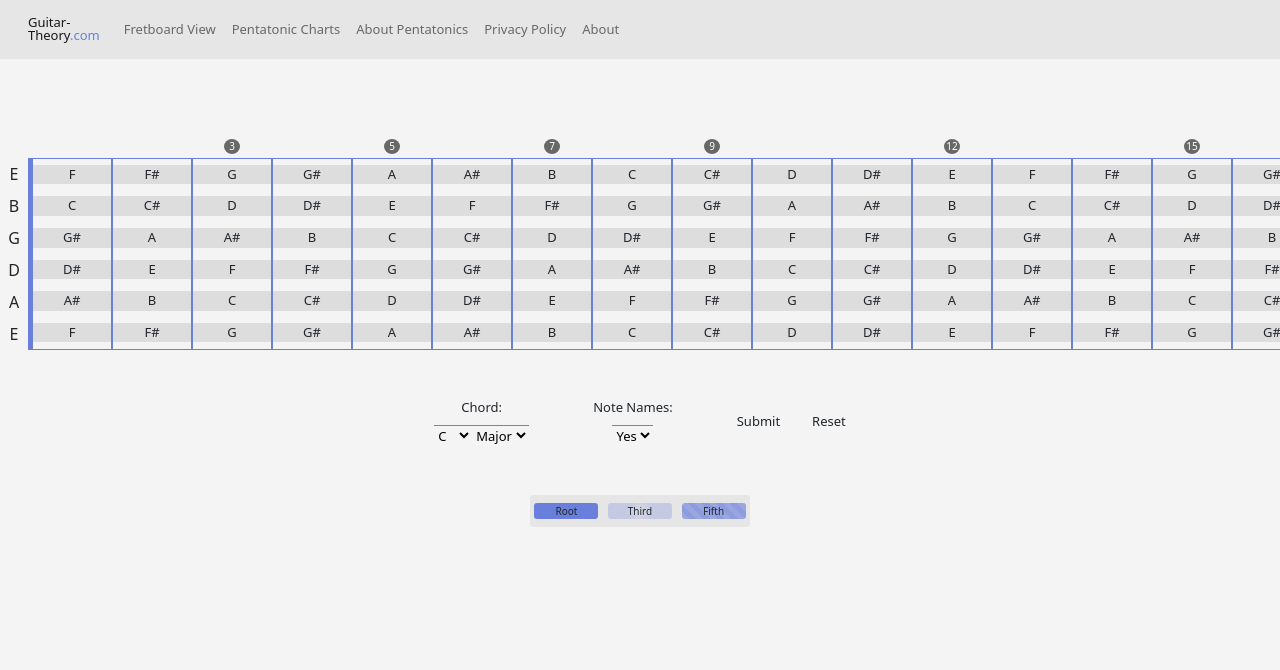
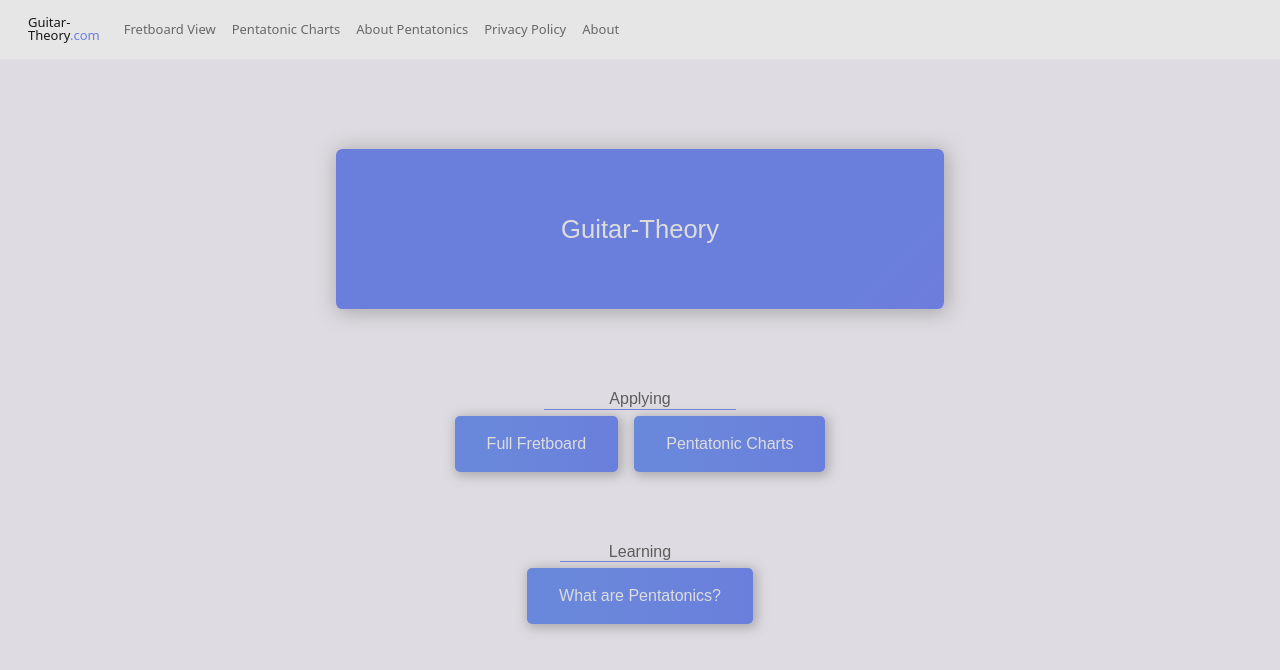
Before and after one commit to nvduran/guitar-theory-site, a React (Create React App) app: page / in a window 1280 px wide. Shown: the top 670 px of the page. Built offline with nearby package versions, Linux system fonts and the light colour scheme.

Commit message:
quick face lift

```diff
--- a/src/App.js
+++ b/src/App.js
@@ -6,6 +6,7 @@ import PrivacyPolicy from "./components/PrivacyPolicy";
 import SayWhat from "./components/SayWhat";
 import About from "./components/About";
 import FullFretboard from "./components/FullFretboard";
+import { HomePage } from "./components/HomePage.js";
 import { Route, Routes } from "react-router-dom";
 
 function App() {
@@ -13,7 +14,7 @@ function App() {
                 <div className="App">
                         <NavBar />
                         <Routes>
-                                <Route path="/" element={<FullFretboard />} />
+                                <Route path="/" element={<HomePage />} />
                                 <Route path="/PentatonicCharts" element={<PentatonicPage />} />
                                 <Route path="/PrivacyPolicy" element={<PrivacyPolicy />} />
                                 <Route path="/AboutPentatonics" element={<SayWhat />} />
--- a/src/components/FullFretboard/index.js
+++ b/src/components/FullFretboard/index.js
@@ -572,7 +572,7 @@ export default function FullFretboard() {
 
                         <div className="ff-chord-type-selection-area">
                                 <div className="ff-key-selection">
-                                        <div className="ff-key-selection-title">Chord:</div>
+                                        <div className="ff-key-selection-title">Key:</div>
                                         <select value={keyRoot} onChange={handleRootChange} className="below-ff-change-selectors">
                                                 <option value="C">C</option>
                                                 <option value="C#">C#</option>
--- /dev/null
+++ b/src/components/HomePage.js/index.js
@@ -0,0 +1,28 @@
+import React from "react";
+import { Link } from "react-router-dom";
+import "../../styles/HomePage.css";
+
+export const HomePage = () => {
+        return (
+                <div className="homepage">
+                        <div className="top-background-div">
+                                <h1>Guitar-Theory</h1>
+                        </div>
+                        <h2 className="home-charts-title">Applying</h2>
+                        <div className="button-container">
+                                <Link to="/FullFretboard" className="homepage-button">
+                                        Full Fretboard
+                                </Link>
+                                <Link to="/PentatonicCharts" className="homepage-button">
+                                        Pentatonic Charts
+                                </Link>
+                        </div>
+                        <h2 className="home-charts-title-2">Learning</h2>
+                        <div className="button-container">
+                                <Link to="/AboutPentatonics" className="homepage-button">
+                                        What are Pentatonics?
+                                </Link>
+                        </div>
+                </div>
+        );
+};
--- a/src/styles/FullFretboard.css
+++ b/src/styles/FullFretboard.css
@@ -399,7 +399,7 @@
 
 .below-ff-change-selectors {
   background-color: #f4f4f4;
-  border-top: 1px solid #848484;
+  border-top: 1px solid #5c5c5c;
   border-bottom: 0px solid #424242;
   border-left: 0px solid #424242;
   border-right: 0px solid #424242;
--- /dev/null
+++ b/src/styles/HomePage.css
@@ -0,0 +1,123 @@
+.homepage {
+  display: flex;
+  flex-direction: column;
+  align-items: center;
+  justify-content: center;
+  min-height: 100vh;
+  background-color: #dedce2;
+  font-family: Arial, sans-serif;
+}
+.homepage h1 {
+  font-size: 1.6rem;
+  color: #dddddd;
+  margin-bottom: 0rem;
+  padding-left: 4rem;
+  padding-right: 4rem;
+  padding-top: 2rem;
+  padding-bottom: 2rem;
+  font-weight: lighter;
+}
+.homepage .home-charts-title {
+  font-size: 1rem;
+  color: #5c5c5c;
+  margin-top: 0rem;
+  margin-bottom: 6px;
+  border-bottom: #6A7FDB 1px solid;
+  width: 12rem;
+}
+@media screen and (max-width: 800px) {
+  .homepage .home-charts-title {
+    width: 12rem;
+    margin-top: 6rem;
+  }
+}
+.homepage .home-charts-title-2 {
+  font-size: 1rem;
+  color: #5c5c5c;
+  margin-top: 6px;
+  margin-bottom: 6px;
+  border-bottom: #6A7FDB 1px solid;
+  width: 10rem;
+}
+@media screen and (max-width: 800px) {
+  .homepage .home-charts-title-2 {
+    width: 12rem;
+  }
+}
+.homepage .top-background-div {
+  background: linear-gradient(-45deg, #8D6ADB, #6A7FDB, #6A7FDB, #6AB8DB);
+  background-size: 400% 400%;
+  animation: gradient 30s ease infinite;
+  height: 10rem;
+  width: 38rem;
+  display: flex;
+  justify-content: center;
+  align-items: center;
+  border-radius: 0.4rem;
+  margin-bottom: 5rem;
+  margin-top: -5rem;
+  box-shadow: 2px 2px 20px 2px #aaa8ad;
+}
+@media screen and (max-width: 800px) {
+  .homepage .top-background-div {
+    border-radius: 0px;
+    width: 100%;
+    height: 14rem;
+  }
+  .homepage .top-background-div h1 {
+    font-size: 1.4rem;
+  }
+}
+@keyframes gradient {
+  0% {
+    background-position: 0% 50%;
+  }
+  50% {
+    background-position: 100% 50%;
+  }
+  100% {
+    background-position: 0% 50%;
+  }
+}
+.homepage .button-container {
+  display: flex;
+  flex-wrap: wrap;
+  justify-content: center;
+  gap: 1rem;
+  padding-bottom: 4rem;
+  width: 40rem;
+}
+.homepage .button-container .homepage-button {
+  display: inline-block;
+  padding: 1rem 2rem;
+  background: linear-gradient(to right, #6a88db 20%, #6A7FDB);
+  width: auto;
+  display: flex;
+  justify-content: center;
+  align-items: center;
+  height: auto;
+  color: #dddddd;
+  font-size: 1rem;
+  border-radius: 0.3rem;
+  text-decoration: none;
+  transition: background-color 0.3s, color 0.3s;
+  box-shadow: 2px 2px 12px 2px #aaa8ad;
+}
+.homepage .button-container .homepage-button:hover {
+  transform: scale(1.05);
+  transition: all 0.2s ease-in-out;
+  color: #DBC66A;
+}
+.homepage .button-container .homepage-button:active {
+  transform: scale(0.95);
+  transition: all 0.2s ease-in-out;
+}
+@media only screen and (max-width: 800px) {
+  .homepage .button-container {
+    display: flex;
+    flex-direction: column;
+    gap: 1rem;
+    width: 18rem;
+    padding-bottom: 10rem;
+  }
+}/*# sourceMappingURL=HomePage.css.map */
--- /dev/null
+++ b/src/styles/HomePage.scss
@@ -0,0 +1,141 @@
+@import "../variables/Variables.scss";
+
+.homepage {
+    display: flex;
+    flex-direction: column;
+    align-items: center;
+    justify-content: center;
+    min-height: 100vh;
+    background-color: #dedce2;
+    font-family: Arial, sans-serif;
+
+    h1 {
+      font-size: 1.6rem;
+      color: #dddddd;
+      margin-bottom: 0rem;
+      padding-left: 4rem;
+      padding-right: 4rem;
+      padding-top: 2rem;
+      padding-bottom: 2rem;
+      font-weight: lighter;
+      // background: linear-gradient(to right, rgba(211, 211, 211, 0.89) 0%, rgb(255, 255, 255));
+      // opacity: 40%;
+      // -webkit-background-clip: text;
+      // -webkit-text-fill-color: transparent;
+    }
+
+    .home-charts-title {
+      font-size: 1rem;
+      color: #5c5c5c;
+      margin-top: 0rem;
+      margin-bottom: 6px;
+      border-bottom: $brand-purple 1px solid;
+      width: 12rem;
+
+      @media screen and (max-width: 800px) {
+        width: 12rem;
+        margin-top: 6rem;
+      }
+    }
+
+    .home-charts-title-2 {
+      font-size: 1rem;
+      color: #5c5c5c;
+      margin-top: 6px;
+      margin-bottom: 6px;
+      border-bottom: $brand-purple 1px solid;
+      width: 10rem;
+
+      @media screen and (max-width: 800px) {
+        width: 12rem;
+      }
+    }
+
+    .top-background-div {
+      // background: linear-gradient(to right, #2c3e50 20%, #223446);
+      background: linear-gradient(-45deg, #8D6ADB, #6A7FDB, $brand-purple, #6AB8DB);
+	  background-size: 400% 400%;
+	  animation: gradient 30s ease infinite;
+	  height: 10rem;
+    width: 38rem;
+    display: flex;
+    justify-content: center;
+    align-items: center;
+    border-radius: 0.4rem;
+    margin-bottom: 5rem;
+    margin-top: -5rem;
+    box-shadow: 2px 2px 20px 2px #aaa8ad;
+
+      @media screen and (max-width: 800px) {
+        border-radius: 0px;
+        width: 100%;
+        height: 14rem;
+
+        h1 {
+          font-size: 1.4rem;
+        }
+      }
+    }
+
+    @keyframes gradient {
+      0% {
+        background-position: 0% 50%;
+      }
+      50% {
+        background-position: 100% 50%;
+      }
+      100% {
+        background-position: 0% 50%;
+      }
+    }
+
+    .button-container {
+      display: flex;
+      flex-wrap: wrap;
+      justify-content: center;
+      gap: 1rem;
+      padding-bottom: 4rem;
+      width: 40rem;
+
+      .homepage-button {
+        display: inline-block;
+        padding: 1rem 2rem;
+        background: linear-gradient(to right, #6a88db 20%, #6A7FDB);
+      // background: linear-gradient(-45deg, #5e3169, #2f3585, #1d427a, #5e3169);
+      // background-size: 400% 400%;
+      // animation: gradient 15s ease infinite;
+      // height: 100vh;
+        width: auto;
+        display: flex;
+        justify-content: center;
+        align-items: center;
+        height: auto;
+        color: #dddddd;
+        font-size: 1.0rem;
+        border-radius: .3rem;
+        text-decoration: none;
+        transition: background-color 0.3s, color 0.3s;
+        box-shadow: 2px 2px 12px 2px #aaa8ad;
+
+        &:hover {
+          transform: scale(1.05);
+          transition: all 0.2s ease-in-out;
+          color: #DBC66A;
+        }
+
+      &:active {
+          transform: scale(0.95);
+          transition: all 0.2s ease-in-out;
+        }
+      }
+    }
+    @media only screen and (max-width: 800px) {
+      .button-container{
+        display: flex;
+      flex-direction: column;
+      gap: 1rem;
+      width: 18rem;
+      padding-bottom: 10rem;
+      }
+    }
+  }
--- a/src/variables/Variables.scss
+++ b/src/variables/Variables.scss
@@ -1,4 +1,6 @@
 $background-color: #f4f4f4;
 $light-grey: #e6e6e6;
-$text-color: #848484;
-$brand-purple: #6A7FDB
+$text-color: #5c5c5c;
+$brand-purple: #6A7FDB;
+$brand-compliment: #DBC66A;
+$background-white: #d2ced8;
```
Also changed, not shown: 2 other files (tests, documents, lock files or other folders).
